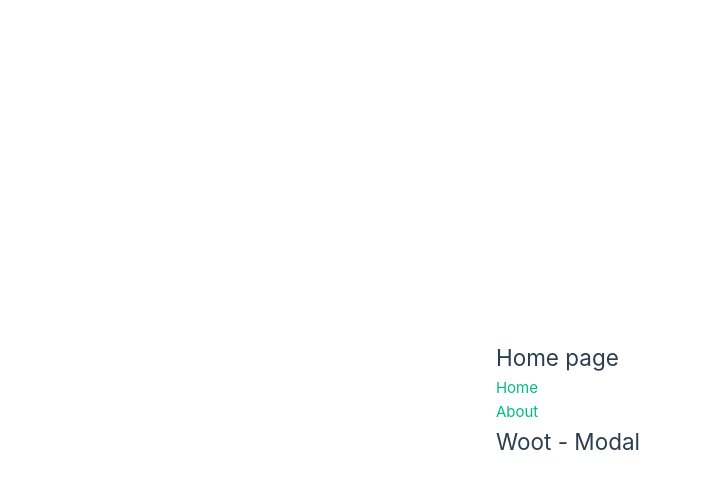
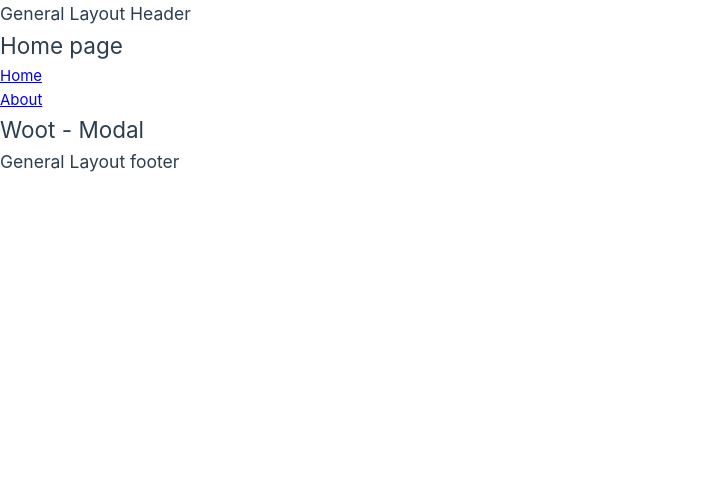
Before and after one commit to shuvo-h/docend, a Vue app: page / in a window 1280 px wide. Shown: the top 488 px of the page, without its empty margins (0-701 px from the left). Built offline with nearby package versions, Linux system fonts and the light colour scheme; what vue-dompurify-html would draw is missing.

Commit message:
added layout route configuration

```diff
--- a/index.html
+++ b/index.html
@@ -4,7 +4,7 @@
     <meta charset="UTF-8">
     <link rel="icon" href="/favicon.ico">
     <meta name="viewport" content="width=device-width, initial-scale=1.0">
-    <title>Vite App</title>
+    <title>DocEnd</title>
   </head>
   <body>
     <div id="app"></div>
--- a/src/App.vue
+++ b/src/App.vue
@@ -4,6 +4,7 @@ import { RouterView } from 'vue-router';
 
 <template>
   <RouterView v-slot="{Component}">
+    <!-- v-slot=Component is the variable for :is=Commponent -->
     <transition name="route-fade" mode="out-in">
       <component :is="Component" />
     </transition>
--- a/src/assets/main.css
+++ b/src/assets/main.css
@@ -1,35 +1 @@
 @import './base.css';
-
-#app {
-  max-width: 1280px;
-  margin: 0 auto;
-  padding: 2rem;
-
-  font-weight: normal;
-}
-
-a,
-.green {
-  text-decoration: none;
-  color: hsla(160, 100%, 37%, 1);
-  transition: 0.4s;
-}
-
-@media (hover: hover) {
-  a:hover {
-    background-color: hsla(160, 100%, 37%, 0.2);
-  }
-}
-
-@media (min-width: 1024px) {
-  body {
-    display: flex;
-    place-items: center;
-  }
-
-  #app {
-    display: grid;
-    grid-template-columns: 1fr 1fr;
-    padding: 0 2rem;
-  }
-}
--- /dev/null
+++ b/src/views/GeneralView/LayoutGeneral.vue
@@ -0,0 +1,31 @@
+<template>
+  <div>
+    <header>
+        <h3>General Layout Header</h3>
+    </header>
+    <main>
+        <router-view></router-view>
+    </main>
+    <footer>
+        <h3>General Layout footer</h3>
+    </footer>
+  </div>
+</template>
+
+<script>
+// import { onMounted } from 'vue'
+/*
+export default {
+    components:{},
+    computed:{},
+    mounted:{},
+    setup(){
+        // onMounted
+    },
+}
+*/
+</script>
+
+<style>
+
+</style>
--- /dev/null
+++ b/src/views/GeneralView/routes.general.js
@@ -0,0 +1,20 @@
+const LayoutGeneral = () => import('../GeneralView/LayoutGeneral.vue');
+const HomePage = () => import('../HomeView.vue');
+
+
+export const routesGeneral = {
+    path:"/",
+    component: LayoutGeneral,
+    children: [
+        {
+            path:"",
+            name:"home",
+            component: HomePage
+        },
+        {
+            path:"/home",
+            redirect: {name: 'home'}
+        },
+    ],
+    // redirect: "",
+}
```
Also changed, not shown: src/router/index.js (+14 -3 lines).
